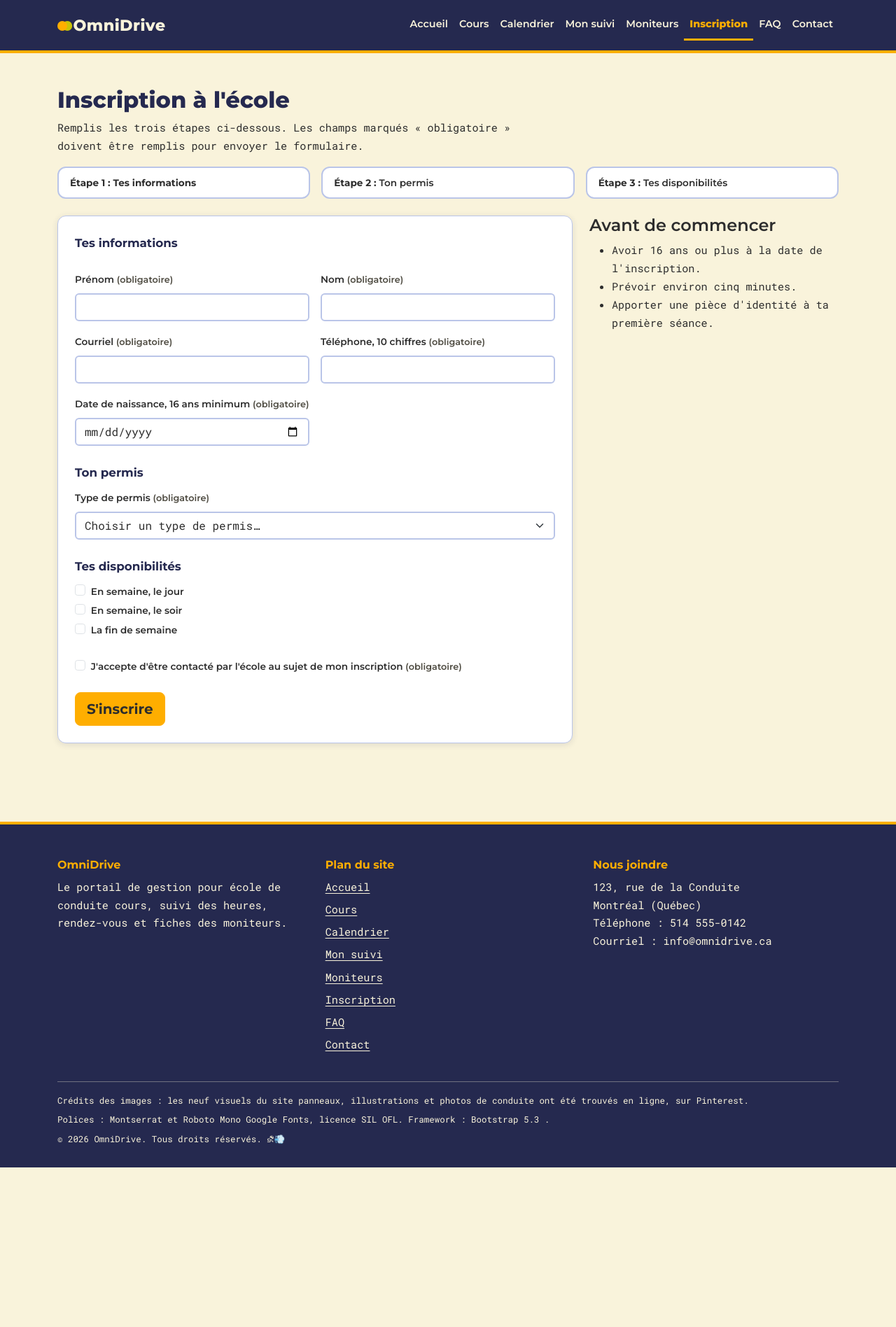
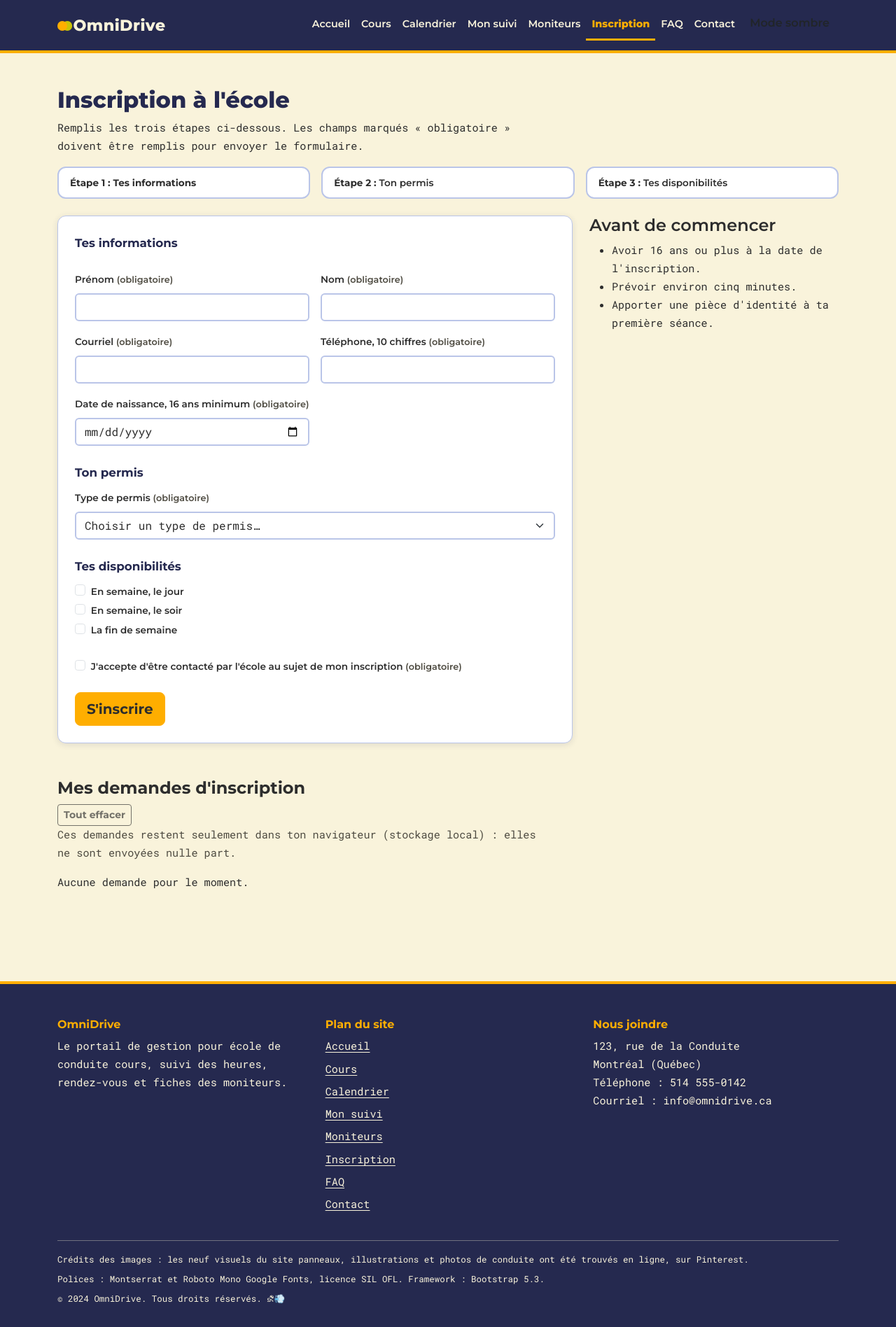
Before and after one commit to favry0001/Omnidrive--Labo-3-Fabiola-S., a plain HTML site: page inscription.html in a window 1280 px wide. Shown: the whole page at 70% size. Before the commit the page ends 1668 px from the top, so only its background shows below. Drawn offline with Linux system fonts and the light colour scheme.

Commit message:
add fichier AI.txt

```diff
--- a/inscription.html
+++ b/inscription.html
@@ -14,6 +14,9 @@
     <link rel="stylesheet" href="vendor/bootstrap.min.css">
 
     <link rel="stylesheet" href="css/style.css">
+    <!-- theme.js -->
+    <script src="js/theme.js"></script>
+    <script src="js/script.js" defer></script>
 </head>
 <body>
 
@@ -54,6 +57,9 @@
                     <li class="nav-item">
                         <a class="nav-link" href="contact.html">Contact</a>
                     </li>
+                    <li class="nav-item">
+                        <button type="button" id="bouton-theme" class="btn bouton-theme" aria-label="Activer le mode sombre">Mode sombre</button>
+                    </li>
                 </ul>
             </div>
         </div>
@@ -73,8 +79,9 @@
 
     <div class="row g-4">
         <div class="col-12 col-lg-8">
-            <!-- F-09 : validation en temps réel et message de confirmation. Seule la validation HTML5 est active ; le reste au Laboratoire 3. -->
-            <form class="formulaire-carte" action="merci.html" method="get">
+            <!-- Fonction S’inscrire à l’école  -->
+            <div id="confirmation" class="confirmation" role="status" tabindex="-1" hidden></div>
+            <form id="formulaire-inscription" class="formulaire-carte" action="merci.html" method="get">
 
                 <fieldset class="mb-4">
                     <legend>Tes informations</legend>
@@ -148,6 +155,17 @@
         </aside>
     </div>
 
+    <!-- Laboratoire 3 : la mémoire. Les demandes sont lues dans le localStorage par js/script.js -->
+    <section class="mt-5" id="mes-demandes" aria-labelledby="titre-demandes">
+        <div class="entete-demandes">
+            <h2 id="titre-demandes">Mes demandes d'inscription</h2>
+            <button type="button" id="bouton-effacer" class="btn btn-contour btn-sm">Tout effacer</button>
+        </div>
+        <p class="texte-doux">Ces demandes restent seulement dans ton navigateur (stockage local) : elles ne sont envoyées nulle part.</p>
+        <p id="message-vide" class="message-vide">Aucune demande pour le moment.</p>
+        <ul id="liste-demandes" class="liste-demandes"></ul>
+    </section>
+
 </main>
 
 <footer class="pied-de-page">
@@ -155,7 +173,7 @@
         <div class="pied-colonnes">
             <div>
                 <h2>OmniDrive</h2>
-                <p>Le portail de gestion pour école de conduite  cours, suivi des heures, rendez-vous et fiches des moniteurs.</p>
+                <p>Le portail de gestion pour école de conduite cours, suivi des heures, rendez-vous et fiches des moniteurs.</p>
             </div>
             <div>
                 <h2>Plan du site</h2>
@@ -177,8 +195,8 @@
         </div>
         <div class="pied-credits">
             <p>Crédits des images : les neuf visuels du site panneaux, illustrations et photos de conduite ont été trouvés en ligne, sur Pinterest. </p>
-            <p>Polices : Montserrat et Roboto Mono Google Fonts, licence SIL OFL. Framework : Bootstrap 5.3 .</p>
-            <p>© 2026 OmniDrive. Tous droits réservés. ⛐💨</p>
+            <p>Polices : Montserrat et Roboto Mono Google Fonts, licence SIL OFL. Framework : Bootstrap 5.3.</p>
+            <p>© 2024 OmniDrive. Tous droits réservés. ⛐💨</p>
         </div>
     </div>
 </footer>
```
Also changed, not shown: AI.txt (added).
